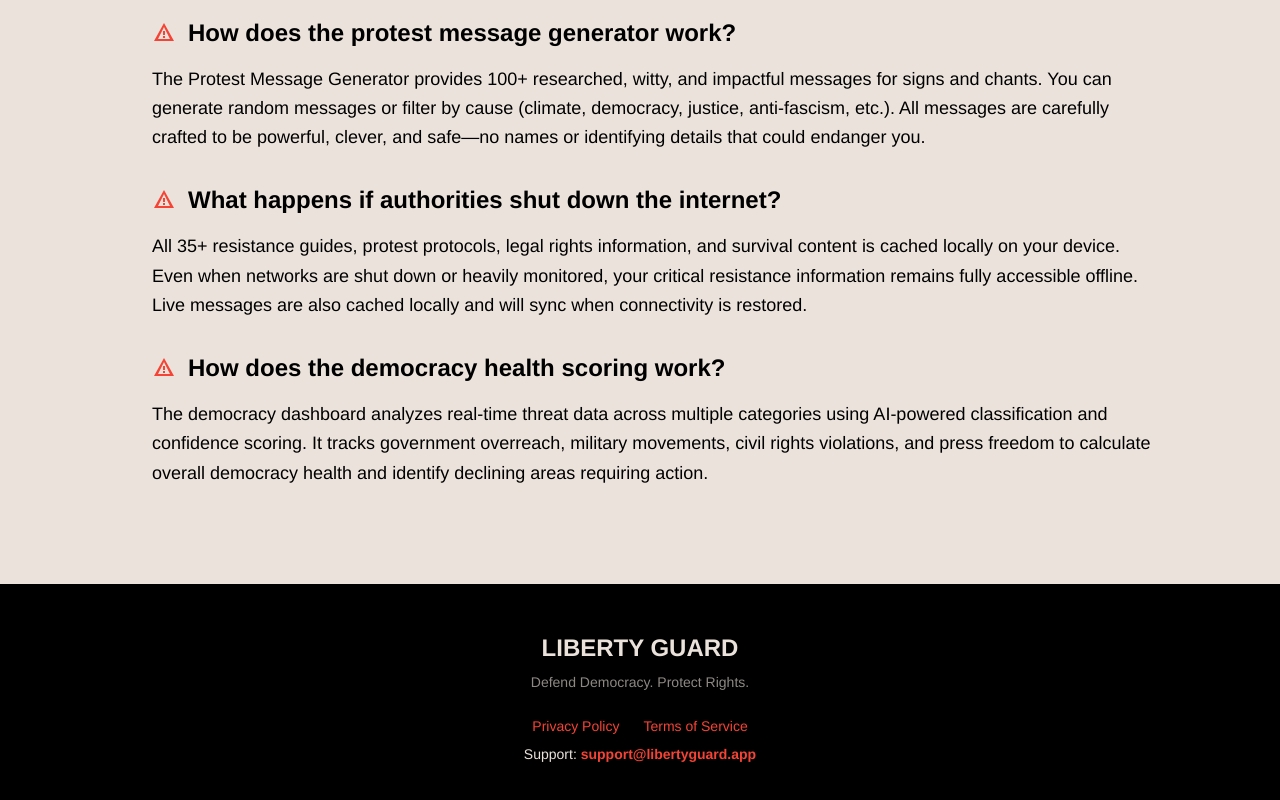
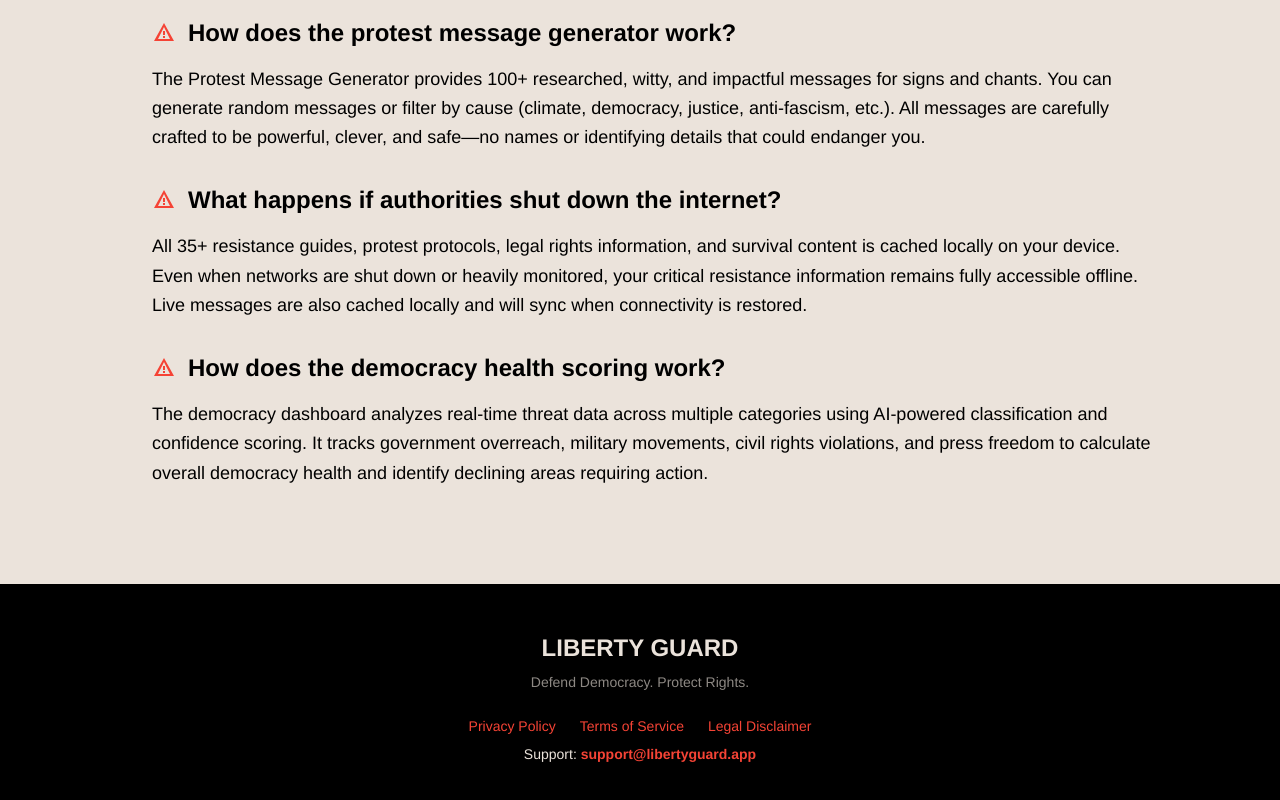
Before and after one commit to thedanperry/LibertyGuard-Website, a Next.js app: page / in a window 1280 px wide. Shown: the part 4830-5630 px from the top of the page. Built offline with nearby package versions, Linux system fonts and the light colour scheme.

Commit message:
Add Legal Disclaimer link to website homepage footer

```diff
--- a/src/app/page.tsx
+++ b/src/app/page.tsx
@@ -311,6 +311,7 @@
             <div className="flex justify-center space-x-6">
               <Link href="/privacy" className="text-climate-red hover:text-climate-cream transition-colors">Privacy Policy</Link>
               <Link href="/terms" className="text-climate-red hover:text-climate-cream transition-colors">Terms of Service</Link>
+              <Link href="/legal-disclaimer" className="text-climate-red hover:text-climate-cream transition-colors">Legal Disclaimer</Link>
             </div>
             <p className="text-climate-cream text-sm">
               Support: <a href="mailto:support@libertyguard.app" className="text-climate-red hover:underline font-bold">support@libertyguard.app</a>
```
